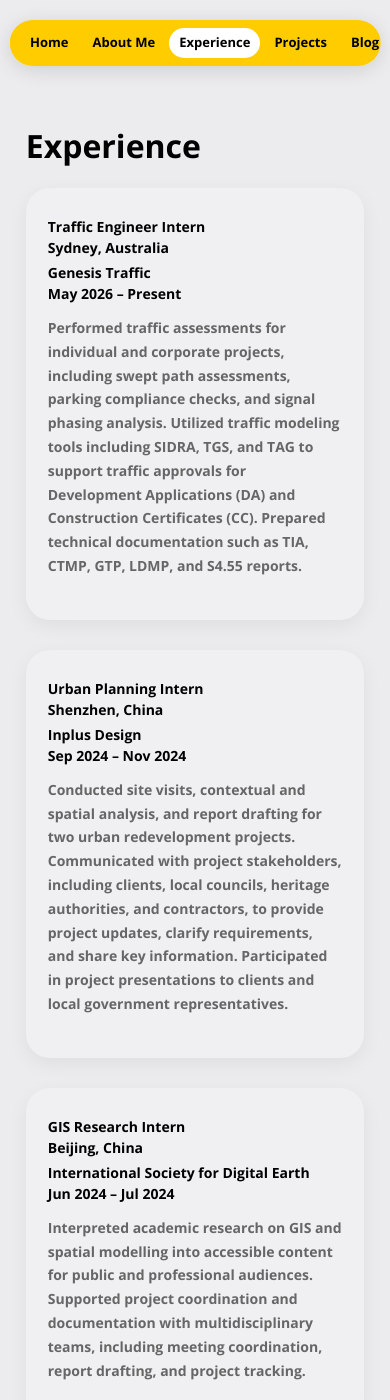
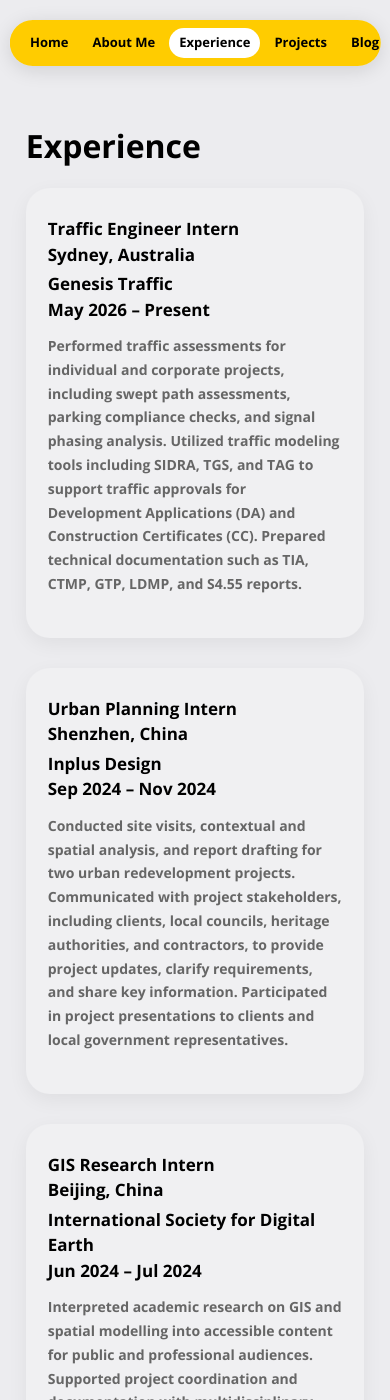
Before and after one commit to tszyeewun/tszyeewun.github.io, a Jekyll site: the page built from experience.html, in a window 390 px wide and 1400 px high. Built offline with Jekyll 4.4.1, drawn with Linux system fonts in a browser that asks for light colours.

Commit message:
Increase font size for experience subheader

```diff
--- a/experience.html
+++ b/experience.html
@@ -148,7 +148,7 @@ title: Experience
     flex-direction:column;
     align-items:flex-start;
     margin-bottom:4px;
-    font-size:14px;      /* 手机端前两行字体也调整 */
+    font-size:17px;      /* 手机端前两行字体也调整 */
   }
 
   .experience-header .location,
```
